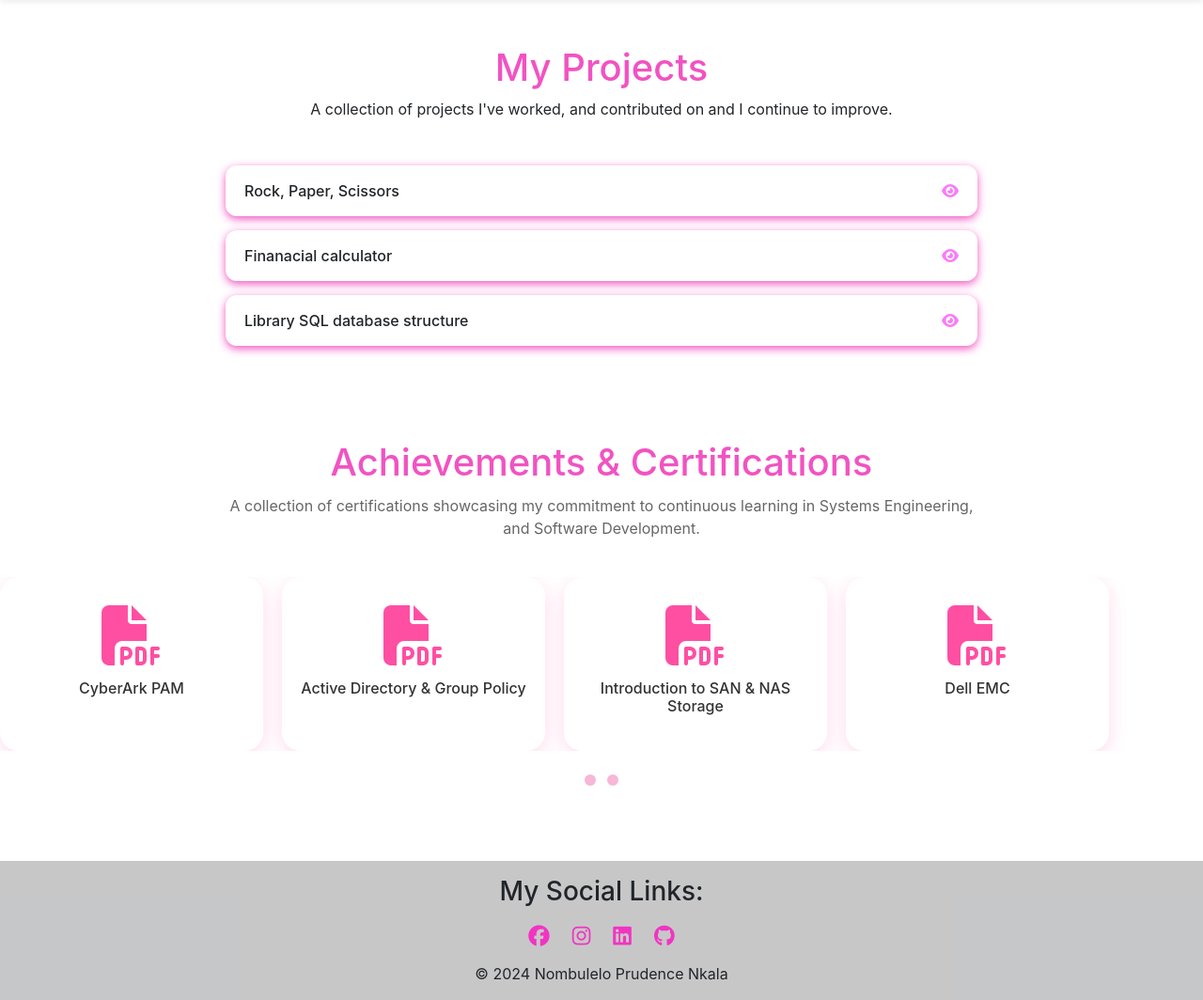
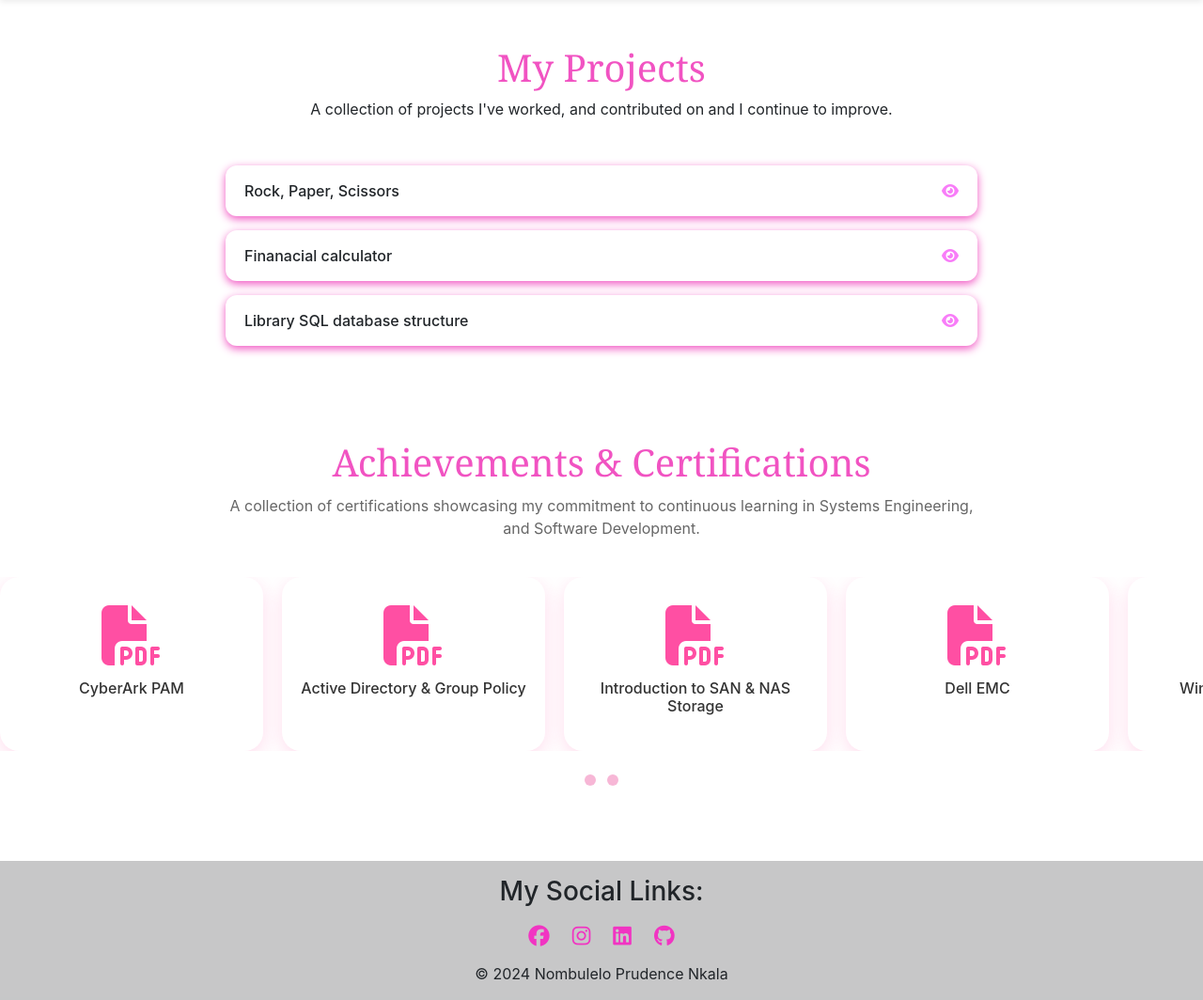
Before and after one commit to lelonkala/Nombulelo-Portfolio, a Flask app: page /projects in a window 1280 px wide. Shown: the part 64-1128 px from the top of the page at 94% size. Run offline with Flask 3, Linux system fonts and the light colour scheme; some libraries are stand-ins or nearby versions.

Commit message:
added a certificate

```diff
--- a/static/css/projects.css
+++ b/static/css/projects.css
@@ -2,6 +2,7 @@
     color:#f153c2;
     font-weight: 700px;
     text-align: center;
+    font-family: Georgia, 'Times New Roman', Times, serif;
 }
 .project-list {
     max-width: 800px;
@@ -32,10 +33,11 @@
     margin-bottom: 80px;
 }
 
-.certifications-section h2 {
+.certifications-section h1 {
     color: #f153c2;
     font-size: 2.5rem;
     margin-bottom: 10px;
+    font-family: Georgia, 'Times New Roman', Times, serif;
 }
 
 .certifications-section p {
--- a/templates/projects.html
+++ b/templates/projects.html
@@ -38,7 +38,7 @@
 
 <section class="certifications-section">
 
-    <h2>Achievements & Certifications</h2>
+    <h1>Achievements & Certifications</h1>
 <p>
     A collection of certifications showcasing my commitment to continuous
     learning in Systems Engineering, and Software Development.
@@ -65,10 +65,15 @@
             <i class="fas fa-file-pdf"></i>
             <h3>Dell EMC</h3></a>
         </div>
+        <div class="certificate-card">
+        <a href="{{ url_for('static', filename='Certificates/Windows Server 2022 Administration.pdf') }}">
+            <i class="fas fa-file-pdf"></i>
+            <h3>Windows Server 2022 Administration</h3></a>
+        </div>
     </div>
         <div class="carousel-dots">
-        <span class="dot active" onclick="scrollToSection(0)"></span>
-        <span class="dot" onclick="scrollToSection(1)"></span>
+        <span class="dot active" onclick="scrollCertificates(0)"></span>
+        <span class="dot" onclick=" scrollCertificates(1)"></span>
     </div>
 </section>
 
@@ -77,6 +82,4 @@
 {% block footer %}
 {% include "footer.html" %}
 {% endblock %}
-<script src="{{ url_for('static', filename='javascript/carousel.js')}}">
-
-</script>
+<script src="{{ url_for('static', filename='javascript/carousel.js')}}"> </script>
```
Also changed, not shown: static/javascript/carousel.js (+8 -5 lines), 1 other file.
